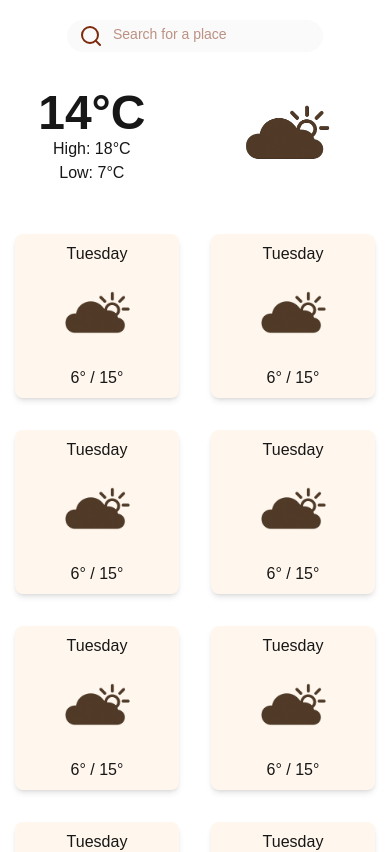
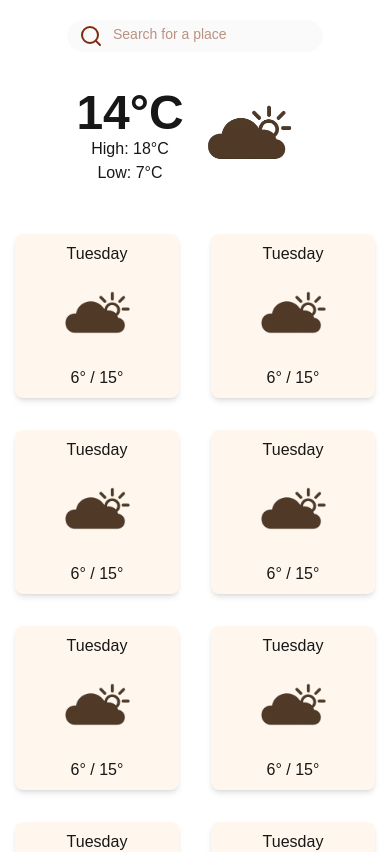
Before and after one commit to Kleb-0/Breezy-Forecast-V2, a Next.js app: page / in a window 390 px wide. Shown: the top 852 px of the page. Built offline with nearby package versions, Linux system fonts and the light colour scheme.

Commit message:
refactor: adjust layout in CurrentWeather component

```diff
--- a/src/components/currentWeather.jsx
+++ b/src/components/currentWeather.jsx
@@ -2,13 +2,13 @@ import Image from "next/image";
 
 export default function CurrentWeather(){
       return (
-        <div className="flex justify-around sm:justify-center">
-          <div className="flex flex-col justify-center items-center sm:pr-8">
+        <div className="flex justify-center">
+          <div className="flex flex-col justify-center items-center sm:pr-9">
             <h1 className="font-bold text-5xl">14°C</h1>
             <p>High: 18°C</p>
             <p>Low: 7°C</p>
           </div>
-          <div className="flex items-center justify-center sm:pl-8">
+          <div className="flex items-center justify-center sm:pl-9">
             <Image
               src="/sun-between-clouds.png"
               alt="weather icon"
```
